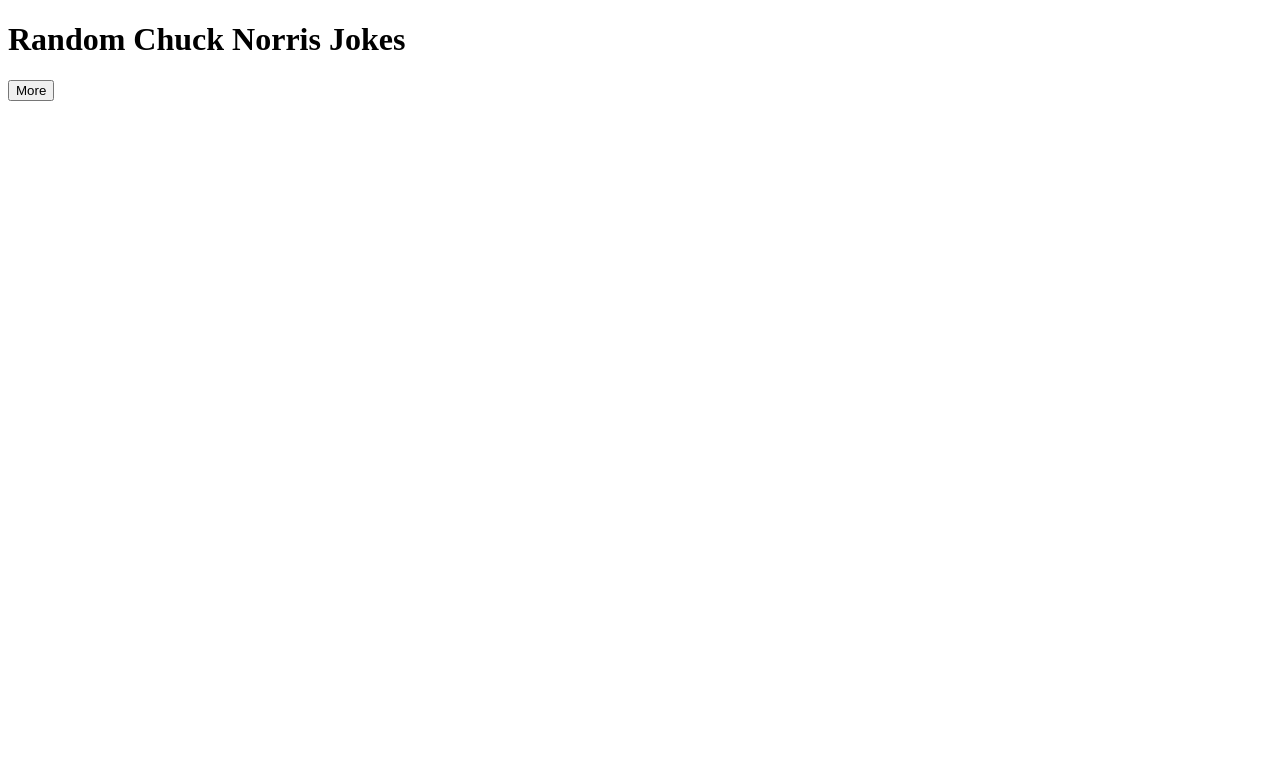
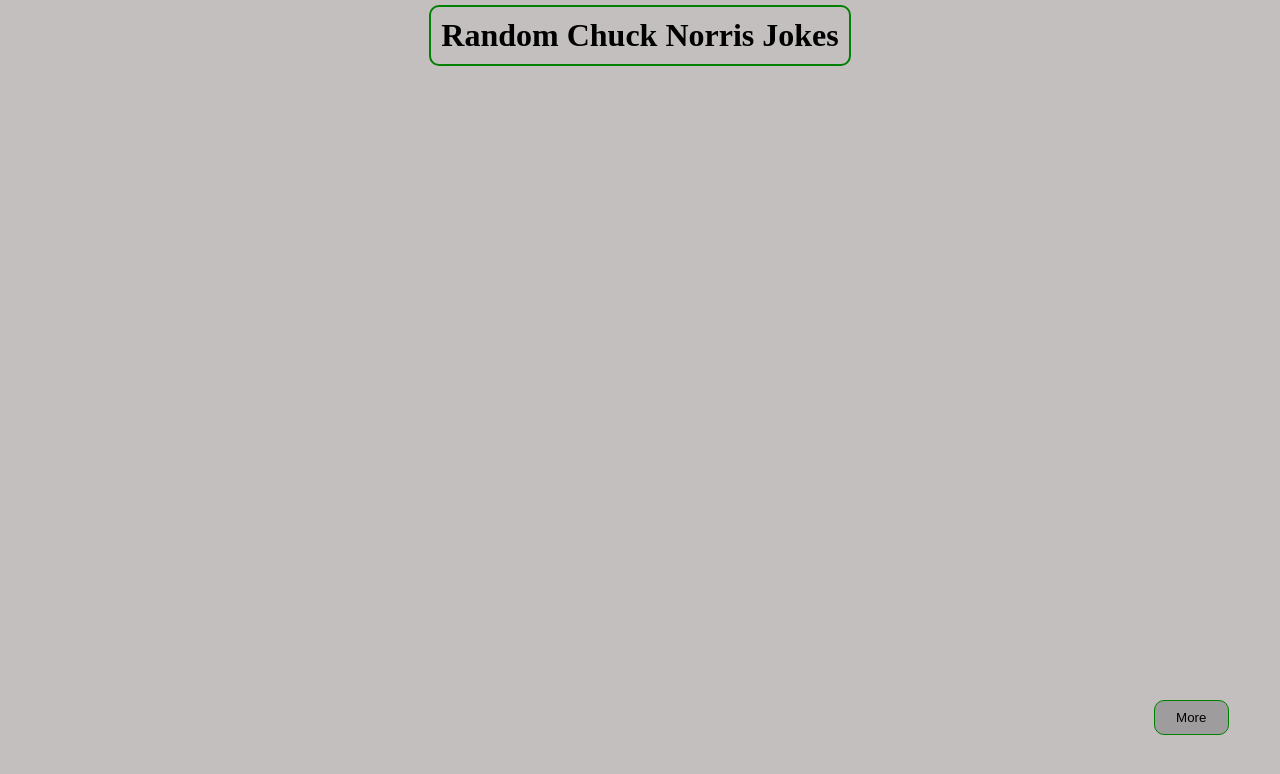
Before and after one commit to aniaska4/random_jokes_jquerry, a plain HTML site: page index.html in a window 1280 px wide. Drawn offline with nearby package versions, Linux system fonts and the light colour scheme.

Commit message:
change in style.css file and add some comments

```diff
--- a/app.js
+++ b/app.js
@@ -1,11 +1,13 @@
 const API = "https://api.icndb.com/jokes/random";
 
-$(".js_getJoke").on("click", getJoke);
+$(".button").on("click", getJoke);
 
+//function responsible for matching words from joke
 function getJokeWordList(joke) {
   return joke.match(/[a-z]+/gi);
 }
 
+//function responsible for rendering joke
 function renderJoke(joke) {
   const $jokesArea = $(".jokesArea");
   const $joke = $("<h3 />", { text: joke });
@@ -17,6 +19,7 @@
   $jokesArea.append($joke, $jokeWordList.html(words));
 }
 
+//functions responsible for showing and hiding errors
 function showError(error) {
   $(".error").text(error).show();
 }
@@ -25,6 +28,8 @@
   $(".error").text('').hide();
 }
 
+
+//function responsible for getting joke from API
 function getJoke() {
   hideError();
 
--- a/index.html
+++ b/index.html
@@ -1,5 +1,6 @@
 <!DOCTYPE html>
 <html lang="en">
+
 <head>
     <meta http-equiv="X-UA-Compatible" content="ie=edge">
     <meta charset="UTF-8">
@@ -10,6 +11,7 @@
     <script defer src="app.js"></script>
     <script src="https://ajax.googleapis.com/ajax/libs/jquery/1.12.4/jquery.min.js"></script>
 </head>
+
 <body>
     <div class="container">
         <header class="main">
@@ -20,11 +22,11 @@
 
         <div class="jokesArea">
             <div class="error"></div>
-            <section class="joke">
-            </section>
         </div>
     </div>
+    <div class="button">
+        <button>More</button>
+    </div>
+</body>
 
-    <button class="js_getJoke">More</button>
-</body>
 </html>
--- a/style.css
+++ b/style.css
@@ -0,0 +1,82 @@
+body {
+    background-color: rgb(196, 191, 191);
+    height: 100%;
+    width: 100%;
+}
+
+* {
+    margin: 0;
+    padding: 0;
+    box-sizing: border-box;
+}
+
+.container {
+    max-width: 1200px;
+    width: 100%;
+    margin: 0 auto;
+    height: 700px;
+}
+
+
+/* ^^^^^^^^^^^^^ section I - title ^^^^^^^^^^^^^^^*/
+.main {
+    display: flex;
+    justify-content: center;
+    align-content: center;
+}
+
+.title {
+    border: 2px solid green;
+    border-radius: 10px;
+    padding: 10px;
+    margin-top: 5px;
+}
+
+/* ^^^^^^^^^^^^^ section II - jokes ^^^^^^^^^^^^^^^*/
+
+.joke {
+    display: flex;
+    justify-content: space-around;
+    align-items: center;
+    height: 50%
+}
+
+.random_joke {
+    height: 20%;
+    width: 70%;
+    padding-bottom: 20px;
+}
+
+h3 {
+    text-align: center;
+    padding-top: 10px;
+}
+
+li{
+    padding-left: 15px;
+}
+
+ul{
+    border-bottom: 2px solid green;
+    padding-bottom: 10px;
+}
+
+/* ^^^^^^^^^^^^^ section III - words and letters ^^^^^^^^^^^^^^^*/
+
+
+.button {
+    display: flex;
+    flex-direction: column;
+    justify-content: center;
+    align-items: flex-end;
+    width: 96%;
+    position: fixed;
+}
+
+button {
+    width: 75px;
+    height: 35px;
+    border: 1px solid green;
+    border-radius: 10px;
+    background-color: rgb(158, 156, 156);
+}
```
Lines whose indentation alone changed are shown as unchanged.
